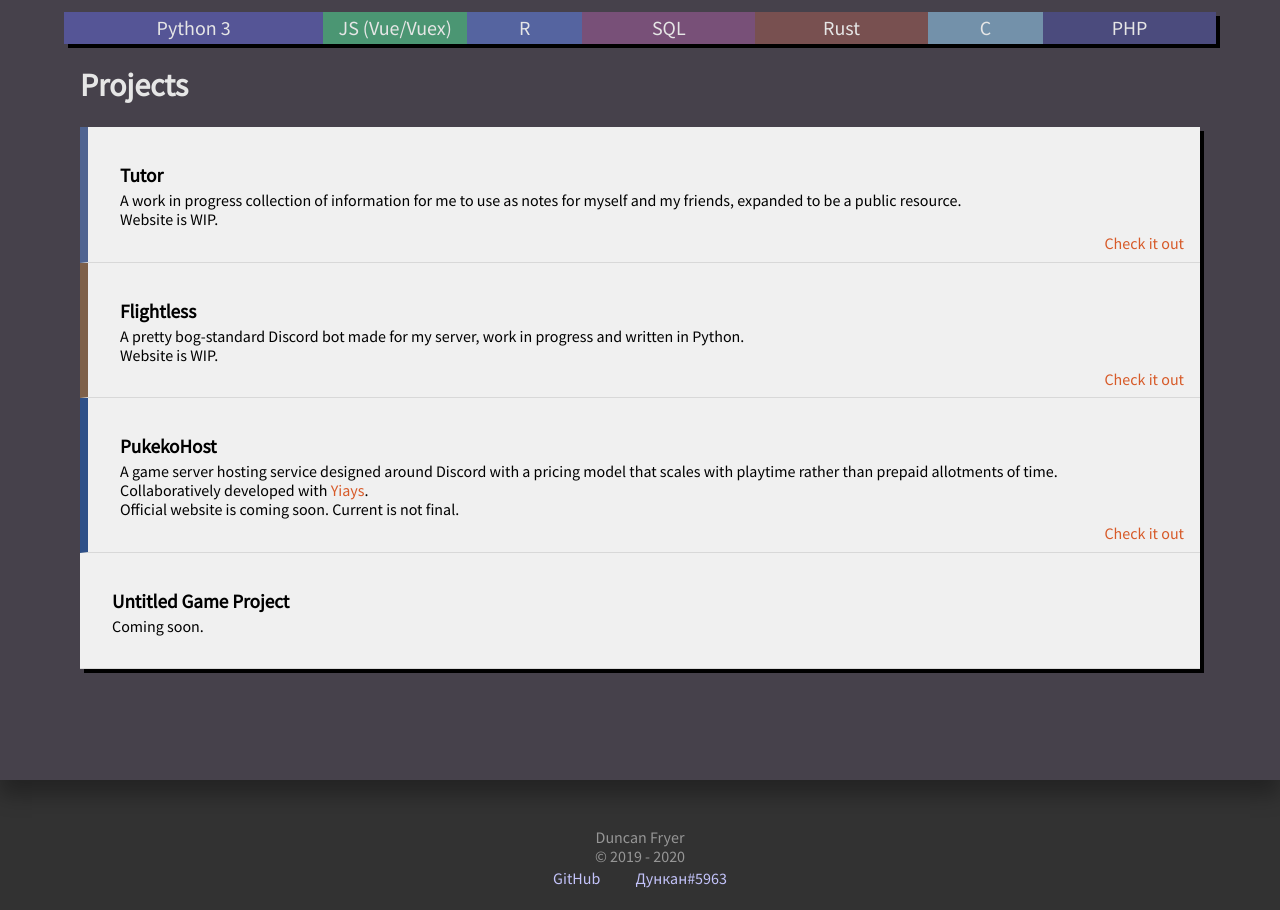
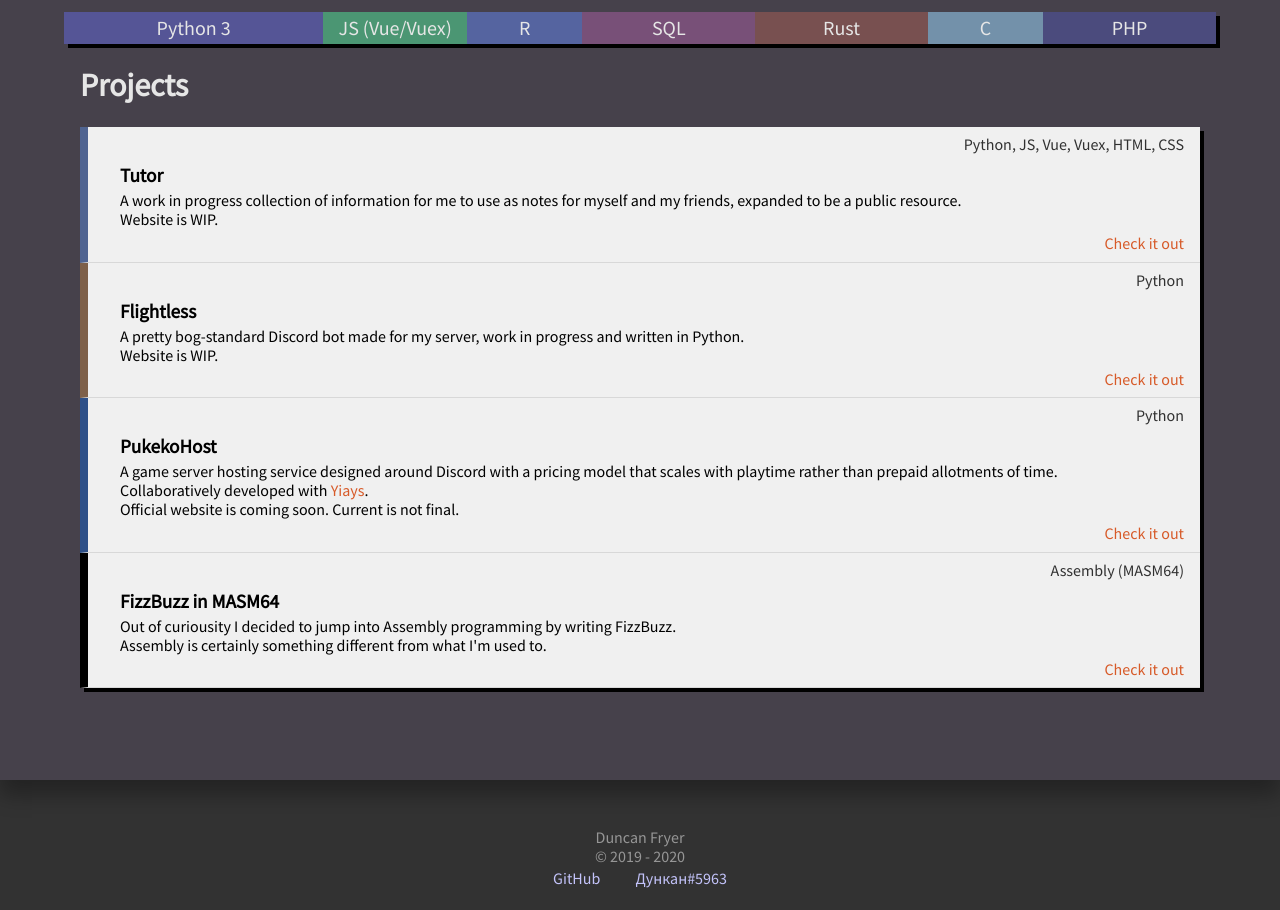
Before and after one commit to duncy/duncy, a plain HTML site: page docs/index.html in a window 1280 px wide. Shown: the part 820-1730 px from the top of the page. Drawn offline with Linux system fonts and the light colour scheme.

Commit message:
Update index.html

```diff
--- a/docs/index.html
+++ b/docs/index.html
@@ -23,24 +23,32 @@
         <main>
             <div class="code-bar"><div class="code-bar-item" id="python">Python 3</div><div class="code-bar-item" id="javascript">JS (Vue/Vuex)</div><div class="code-bar-item" id="r">R</div><div class="code-bar-item" id="sql">SQL</div><div class="code-bar-item" id="rust">Rust</div><div class="code-bar-item" id="c">C</div><div class="code-bar-item" id="php">PHP</div></div>
             <h1>Projects</h1>
-            <nav class="grid-container">
-                <div class="grid-item" id="tutor">
+            <nav>
+                <div id="tutor">
+                    <span class="languages">Python, JS, Vue, Vuex, HTML, CSS</span>
                     <h1>Tutor</h1><p>A work in progress collection of information for me to use as notes for myself and my friends, expanded to be a public resource.</p>
                     <p>Website is WIP.</p>
                     <a href="https://tutor.duncy.nz/">Check it out</a>
                 </div>
-                <div class="grid-item" id="flightless">
+                <div id="flightless">
+                    <span class="languages">Python</span>
                     <h1>Flightless</h1><p>A pretty bog-standard Discord bot made for my server, work in progress and written in Python.</p>
                     <p>Website is WIP.</p>
                     <a href="https://flightless.duncy.nz/">Check it out</a>
                 </div>
-                <div class="grid-item" id="pukeko">
-                    <h1>PukekoHost</h1><p>A game server hosting service designed around Discord with a pricing model that scales with playtime rather than prepaid allotments of time.</p><p>Collaboratively developed with <a href="https://yiays.com/">Yiays</a>.</p>
+                <div id="pukeko">
+                    <span class="languages">Python</span>
+                    <h1>PukekoHost</h1>
+                    <p>A game server hosting service designed around Discord with a pricing model that scales with playtime rather than prepaid allotments of time.</p>
+                    <p>Collaboratively developed with <a href="https://yiays.com/">Yiays</a>.</p>
                     <p>Official website is coming soon. Current is not final.</p>
                     <a href="https://pukeko.yiays.com/">Check it out</a>
                 </div>
-                <div class="grid-item" id="untitled-game">
-                    <h1>Untitled Game Project</h1><p>Coming soon.</p>
+                <div id="asm-fizzbuzz">
+                    <span class="languages">Assembly (MASM64)</span>
+                    <h1>FizzBuzz in MASM64</h1>
+                    <p>Out of curiousity I decided to jump into Assembly programming by writing FizzBuzz.</p><p>Assembly is certainly something different from what I'm used to.</p>
+                    <a href="https://gist.github.com/alt1f923/991aa31b907e0d6f8c24c52ba61210ac">Check it out</a>
                 </div>
             </nav>
         </main>
```
